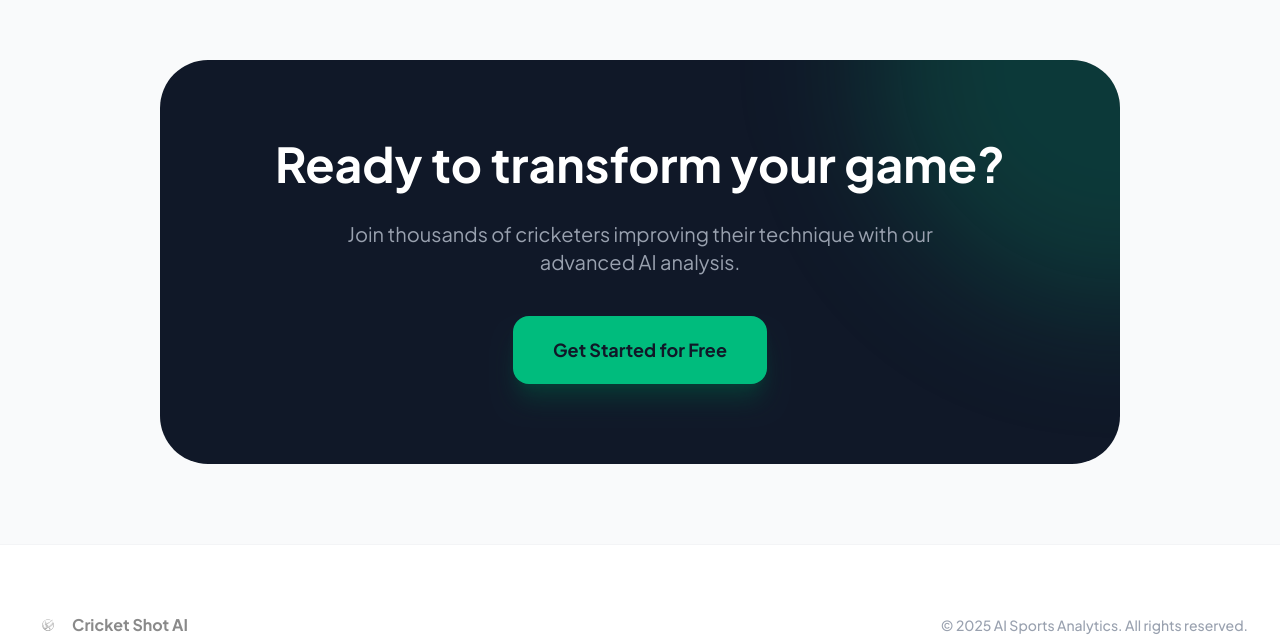
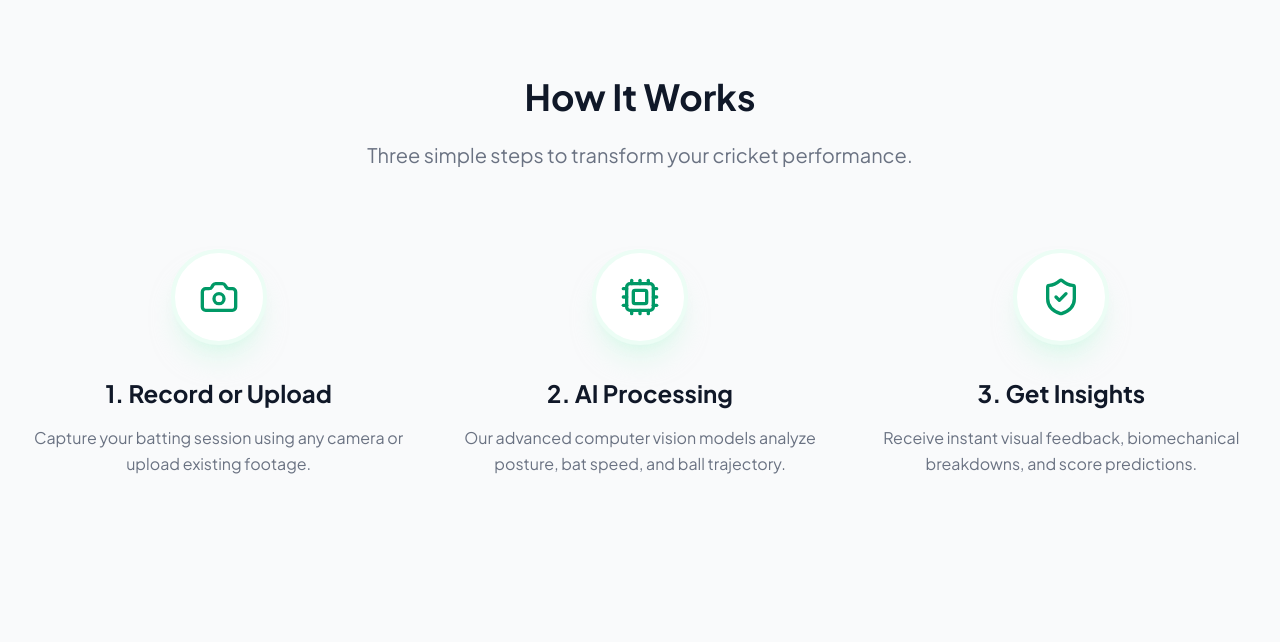
Before and after one commit to Arbazkhan-ai/NGAI-Cricket-Computer-Vision, a React (Vite) app in the folder client/: page / in a window 1280 px wide. Shown: the part 1578-2220 px from the top of the page. Built offline with nearby package versions, Linux system fonts and the light colour scheme.

Commit message:
feat: add How It Works section to landing page

```diff
--- a/client/src/pages/LandingPage.tsx
+++ b/client/src/pages/LandingPage.tsx
@@ -1,5 +1,5 @@
 
-import { ArrowRight, Activity, Target, Zap, Smartphone, Play } from 'lucide-react';
+import { ArrowRight, Activity, Target, Zap, Smartphone, Play, Camera, Cpu, ShieldCheck } from 'lucide-react';
 import { useNavigate } from 'react-router-dom';
 import cricketLogo from '../assets/cricket_logo.png';
 import cricketSketch from '../assets/cricket_sketch.png';
@@ -141,6 +141,35 @@ export default function LandingPage() {
                 </div>
             </section>
 
+            {/* How It Works Section */}
+            <section className="py-24 bg-gray-50 border-t border-gray-100">
+                <div className="max-w-7xl mx-auto px-4 sm:px-6 lg:px-8">
+                    <div className="text-center max-w-3xl mx-auto mb-20">
+                        <h2 className="text-4xl font-extrabold text-gray-900 mb-6">How It Works</h2>
+                        <p className="text-xl text-gray-500">Three simple steps to transform your cricket performance.</p>
+                    </div>
+
+                    <div className="grid md:grid-cols-3 gap-12 relative">
+                        {/* Connecting Line (visible on desktop) */}
+                        <div className="hidden md:block absolute top-12 left-[16.66%] right-[16.66%] h-0.5 bg-emerald-100 -z-10" />
+
+                        {[
+                            { title: '1. Record or Upload', desc: 'Capture your batting session using any camera or upload existing footage.', icon: Camera },
+                            { title: '2. AI Processing', desc: 'Our advanced computer vision models analyze posture, bat speed, and ball trajectory.', icon: Cpu },
+                            { title: '3. Get Insights', desc: 'Receive instant visual feedback, biomechanical breakdowns, and score predictions.', icon: ShieldCheck },
+                        ].map((step, i) => (
+                            <div key={i} className="flex flex-col items-center text-center">
+                                <div className="w-24 h-24 rounded-full bg-white border-4 border-emerald-50 flex items-center justify-center mb-8 shadow-xl shadow-emerald-100/50">
+                                    <step.icon className="w-10 h-10 text-emerald-600" />
+                                </div>
+                                <h3 className="text-2xl font-bold text-gray-900 mb-4">{step.title}</h3>
+                                <p className="text-gray-500 leading-relaxed max-w-sm">{step.desc}</p>
+                            </div>
+                        ))}
+                    </div>
+                </div>
+            </section>
+
             {/* CTA Section */}
             <section className="py-20">
                 <div className="max-w-5xl mx-auto px-4 sm:px-6 lg:px-8">
```
